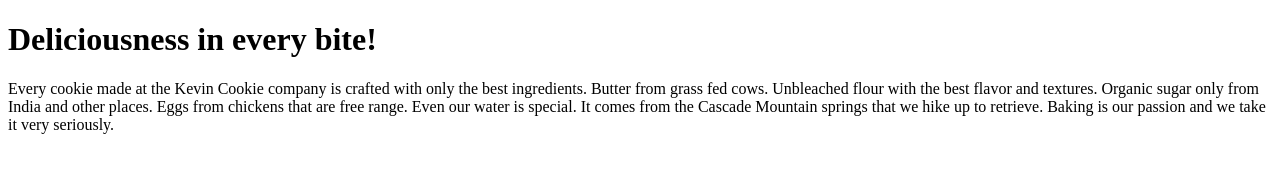
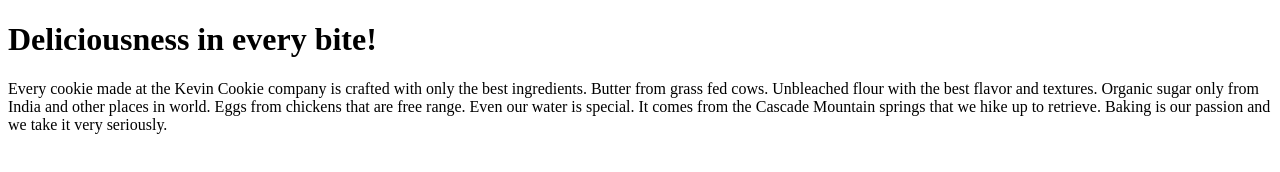
Before and after one commit to cherlor/MeXsh.top, a plain HTML site: page index.htm in a window 1280 px wide. Drawn offline with Linux system fonts and the light colour scheme.

Commit message:
Update index.htm

```diff
--- a/index.htm
+++ b/index.htm
@@ -5,7 +5,7 @@
     <p>
       Every cookie made at the Kevin Cookie company is crafted with only the
       best ingredients. Butter from grass fed cows. Unbleached flour with the
-      best flavor and textures. Organic sugar only from India and other places. Eggs from
+      best flavor and textures. Organic sugar only from India and other places in world. Eggs from
       chickens that are free range. Even our water is special. It comes from the
       Cascade Mountain springs that we hike up to retrieve. Baking is our
       passion and we take it very seriously.
```
